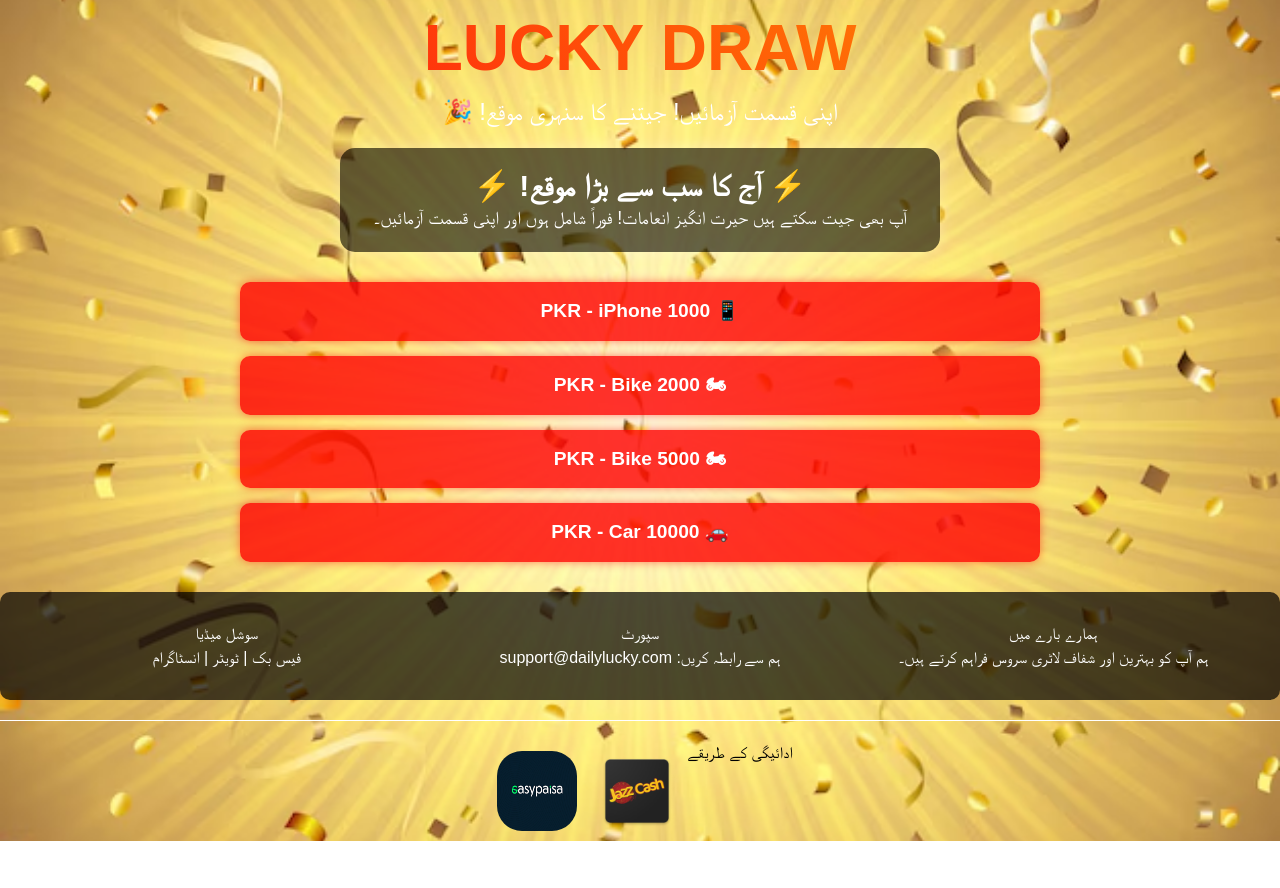
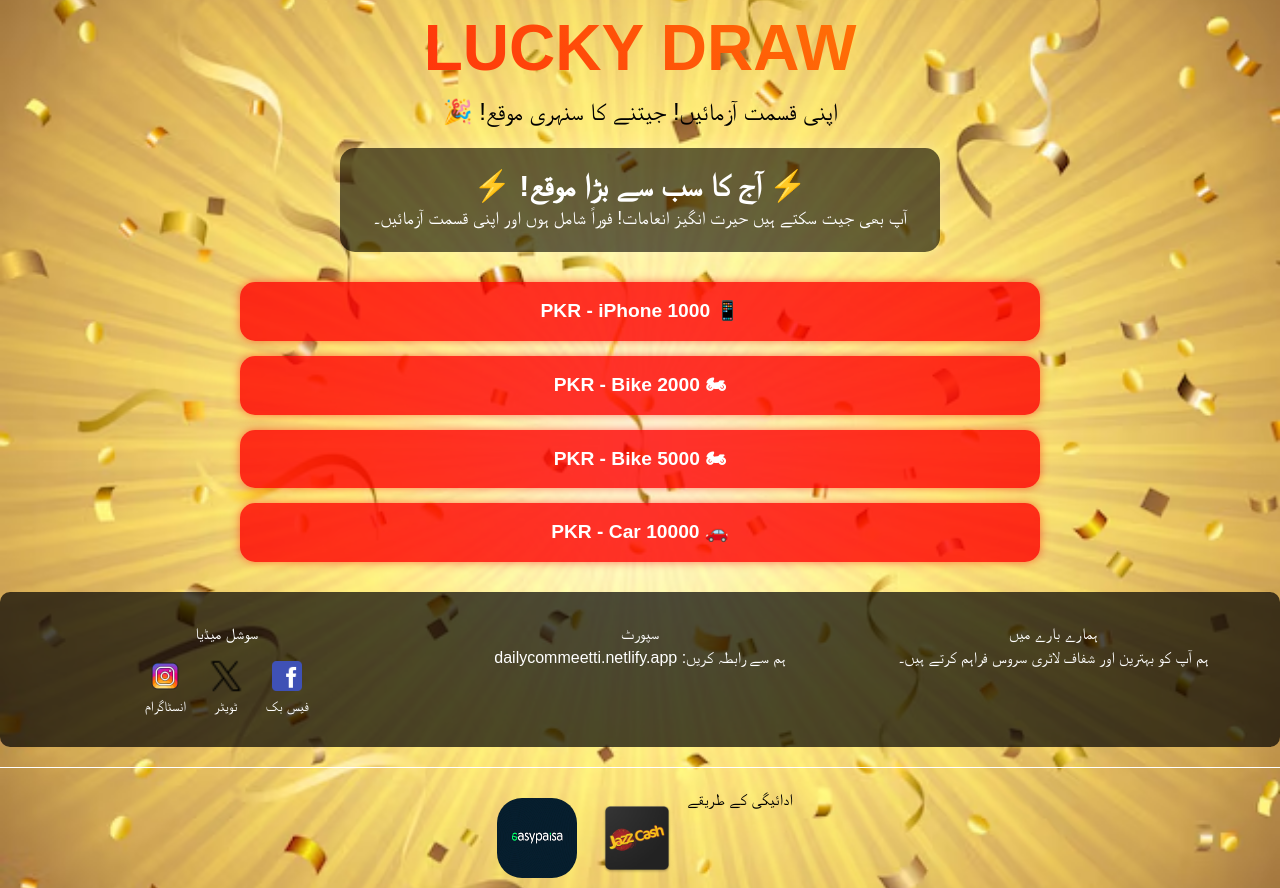
Before and after one commit to waleedkhan786/dailycommeetti, a website: page public/blog.html in a window 1280 px wide. Before the commit the page ends 841 px from the top, so only its background shows below. Drawn offline with nearby package versions, Linux system fonts and the light colour scheme.

Commit message:
Updated blog and index

```diff
--- a/public/blog.html
+++ b/public/blog.html
@@ -37,7 +37,7 @@
         .prize-item {
             background: rgba(255, 0, 0, 0.8);
             padding: 15px;
-            border-radius: 10px;
+            border-radius: 15px;
             font-size: 1.2rem;
             font-weight: bold;
             box-shadow: 0px 0px 10px rgba(255, 0, 0, 0.5);
@@ -102,11 +102,56 @@
             color: black;
 
         }
+        @media (max-width: 768px) {
+            .prizes {
+            margin: 30px auto;
+            max-width: 300px;
+            display: flex;
+            flex-direction: column;
+            gap: 15px;
+        }
+        .social-icons {
+
+        gap: 10px;
+        }
+        .social-media {
+    text-align: center;
+}
+        }
+.social-icons {
+    display: flex;
+    justify-content: center;
+    align-items: center;
+    gap: 20px; /* Space between icons */
+    margin-top: 10px;
+}
+
+.social-item {
+    display: flex;
+    flex-direction: column;
+    align-items: center;
+    font-size: 14px;
+    color: white;
+}
+
+.social-item img {
+    width: 40px; /* Adjust the icon size */
+    height: auto;
+    transition: transform 0.3s ease-in-out;
+}
+
+.social-item img:hover {
+    transform: scale(1.2); /* Slight zoom effect on hover */
+}
+
+/* Responsive Design */
+
+
     </style>
 </head>
 <body>
     <div class="lucky-draw-title">Lucky Draw</div>
-    <p class="text-2xl">اپنی قسمت آزمائیں! جیتنے کا سنہری موقع! 🎉</p>
+    <p style="color: black;" class="text-2xl">اپنی قسمت آزمائیں! جیتنے کا سنہری موقع! 🎉</p>
 
 
 
@@ -129,12 +174,26 @@
         </div>
         <div class="footer-section">
             <h3>سپورٹ</h3>
-            <p>ہم سے رابطہ کریں: support@dailylucky.com</p>
+            <p>ہم سے رابطہ کریں: dailycommeetti.netlify.app</p>
         </div>
-        <div class="footer-section">
+        <div class="footer-section social-media">
             <h3>سوشل میڈیا</h3>
-            <p>فیس بک | ٹویٹر | انسٹاگرام</p>
+            <div class="social-icons">
+                <div class="social-item">
+                    <img src="./icons8-facebook-48.png" alt="Facebook">
+                    <span>فیس بک</span>
+                </div>
+                <div class="social-item">
+                    <img src="./icons8-twitter-24.png" alt="Twitter">
+                    <span>ٹویٹر</span>
+                </div>
+                <div class="social-item">
+                    <img src="./icons8-instagram-logo-100.png" alt="Instagram">
+                    <span>انسٹاگرام</span>
+                </div>
+            </div>
         </div>
+
     </div>
 
     <div class="payment-container">
```
Also changed, not shown: public/index.html (+7 -7 lines), public/icons8-facebook-48.png (added), public/icons8-instagram-logo-100.png (added), public/icons8-twitter-24.png (added).
